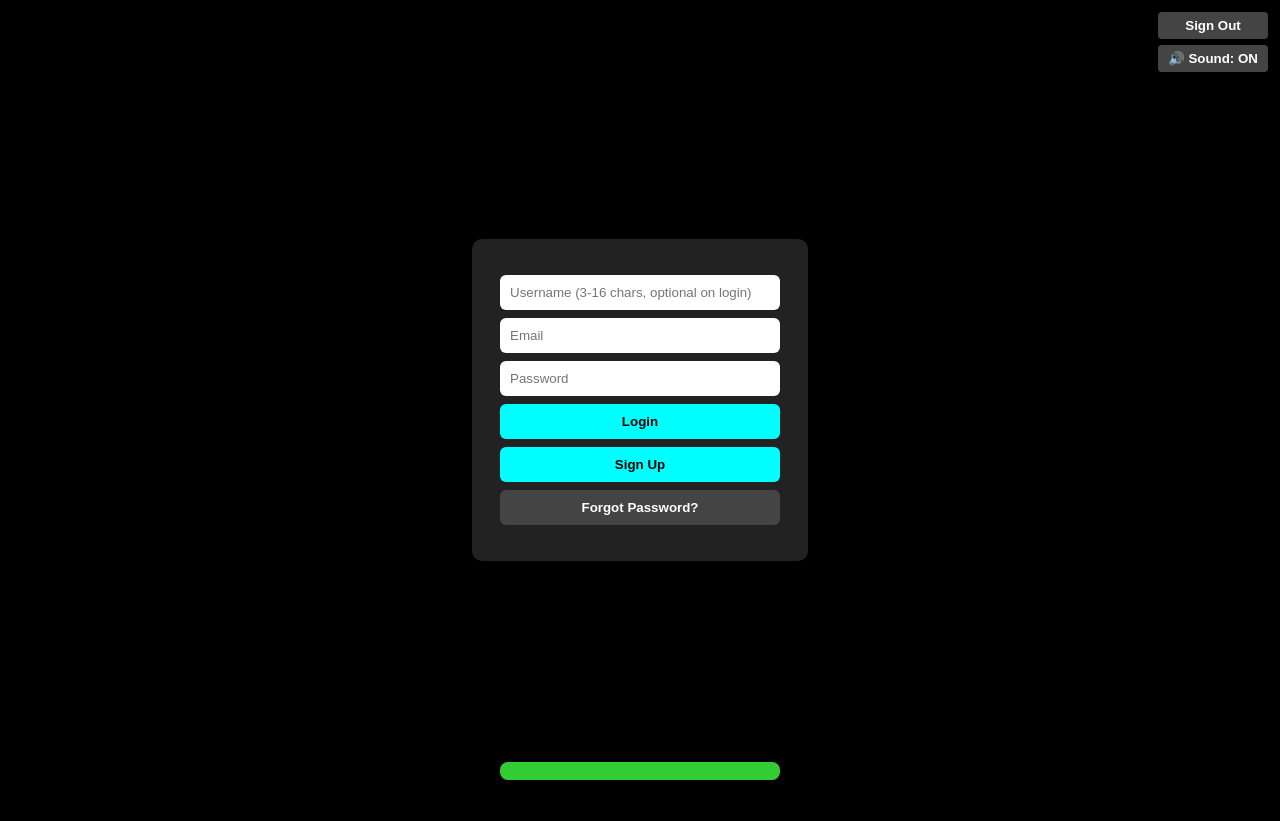
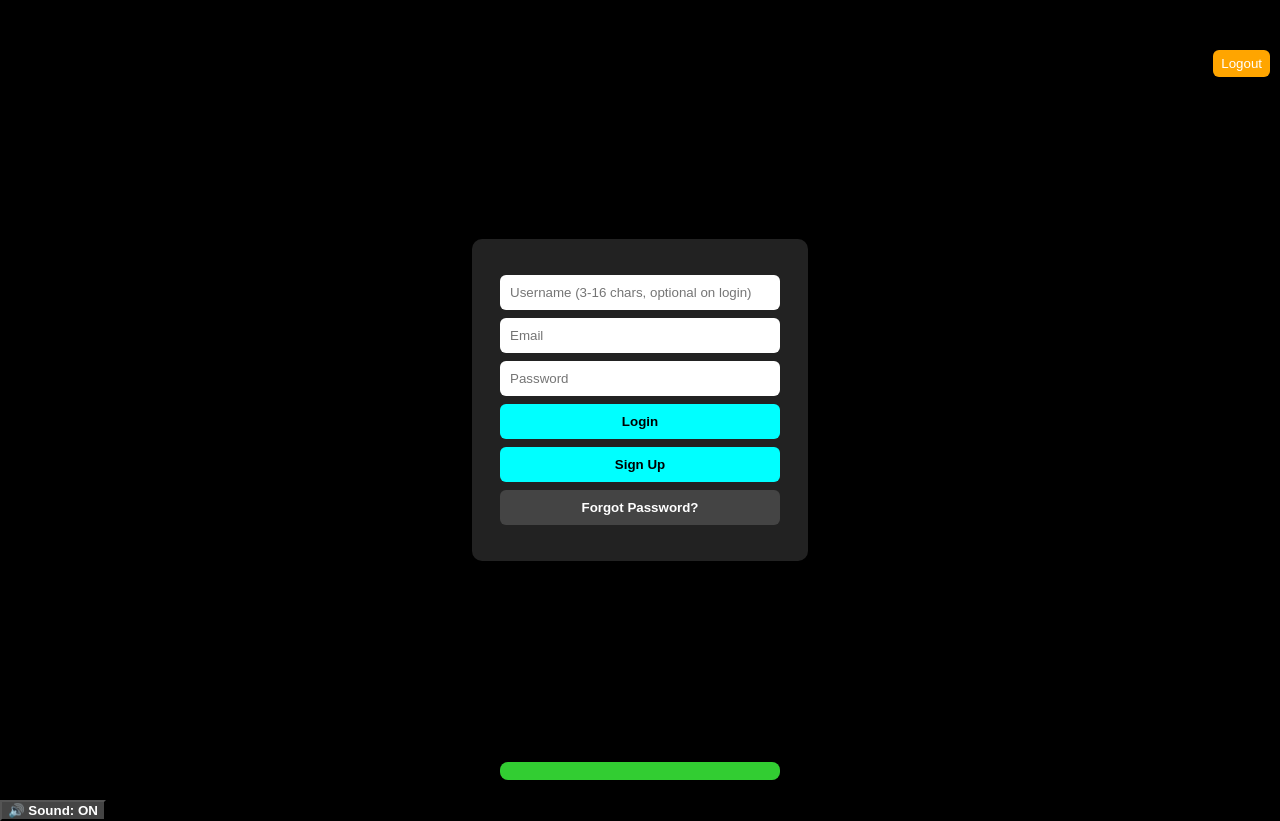
Before and after one commit to thedr3amstudi0s-cmyk/FireworkSimulator, a plain HTML site: page index.html in a window 1280 px wide. Before the commit the page ends 800 px from the top, so only its background shows below. Drawn offline with Linux system fonts and the light colour scheme; no server answers.

Commit message:
Update index.html

```diff
--- a/index.html
+++ b/index.html
@@ -30,31 +30,6 @@
   #tagInventory .tagRow { margin:6px 0; font-size:13px; color:#ddd; }
   #tagInventory .tagName { color:#0ff; font-weight:700; margin-right:6px; }
   #tagInventory .tagDesc { color:#aaa; font-style:italic; display:block; margin-top:2px; }
-
-  #topRightControls {
-  position: fixed;
-  top: 12px;
-  right: 12px;
-  display: flex;
-  flex-direction: column;
-  gap: 6px;
-  z-index: 1000;
-}
-
-#topRightControls button {
-  background: #444;
-  color: #fff;
-  border: none;
-  padding: 6px 10px;
-  font-weight: 600;
-  border-radius: 4px;
-  cursor: pointer;
-}
-
-#muteBtn.muted {
-  background: #c0392b;
-}
-
 
   .tag-owner .tagName { color: gold; }
   .tag-vip .tagName { color: cyan; }
@@ -124,10 +99,8 @@
 </div>
 
 <button id="resetBtn">Reset Progress</button>
-<div id="topRightControls">
-  <button id="signOutBtn">Sign Out</button>
-  <button id="muteBtn">🔊 Sound: ON</button>
-</div>
+<button id="logoutBtn">Logout</button>
+<button id="muteBtn">🔊 Sound: ON</button>
 <div id="cooldownBar"><div id="cooldownFill"></div></div>
 <div id="notifications"></div>
 <audio id="fireworkSound" src="assets/single-firework-79814.mp3"></audio>
@@ -227,11 +200,16 @@ const muteBtn = document.getElementById('muteBtn');
 
 muteBtn.addEventListener('click', () => {
   soundMuted = !soundMuted;
+
+  // Mute/unmute all game sounds
   fireworkSound.muted = soundMuted;
+
+  // UI feedback
   muteBtn.textContent = soundMuted ? '🔇 Sound: OFF' : '🔊 Sound: ON';
   muteBtn.classList.toggle('muted', soundMuted);
+
+  showNotification(soundMuted ? 'Game sound muted' : 'Game sound on');
 });
-
 
 
 /* CORE FUNCTIONS */
```
